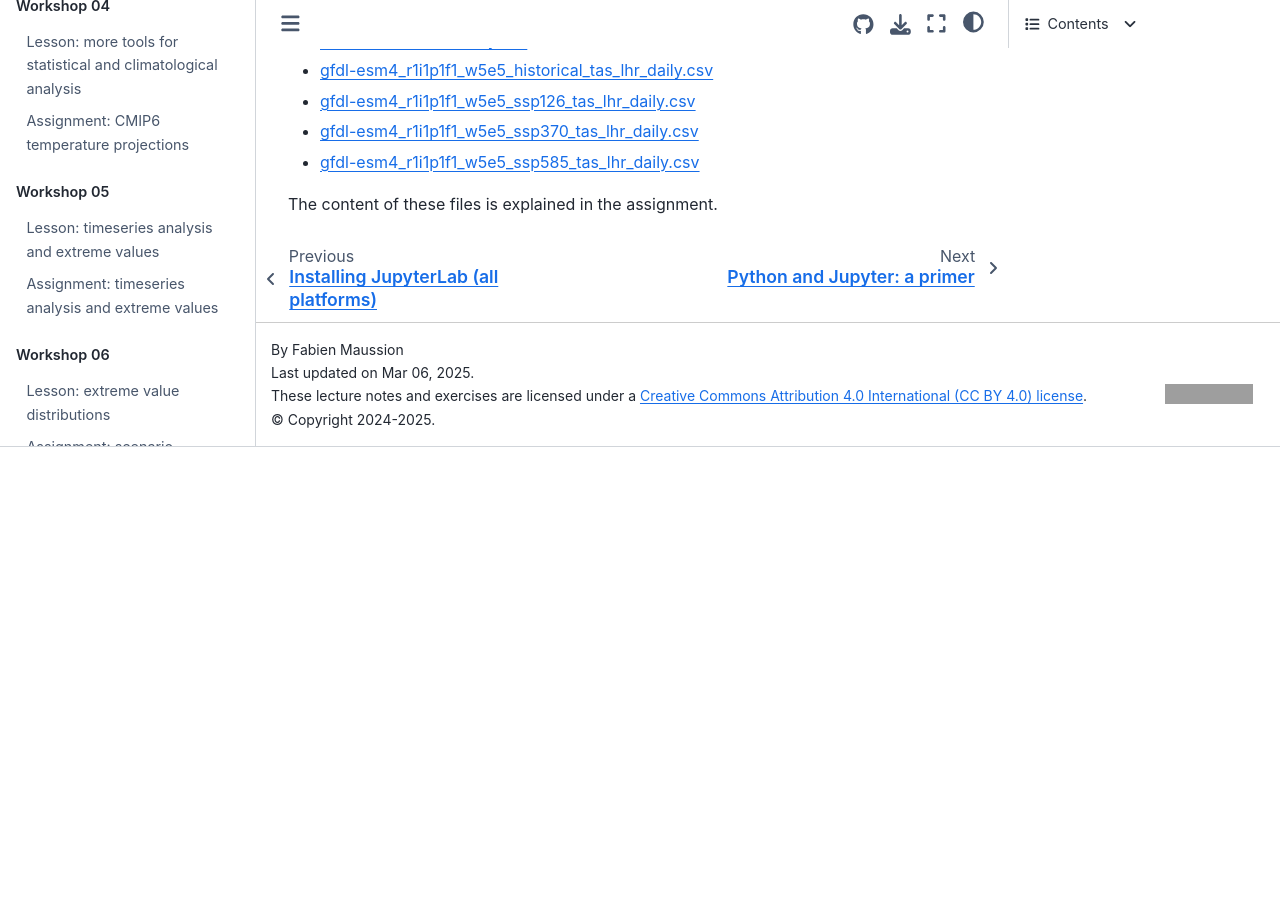
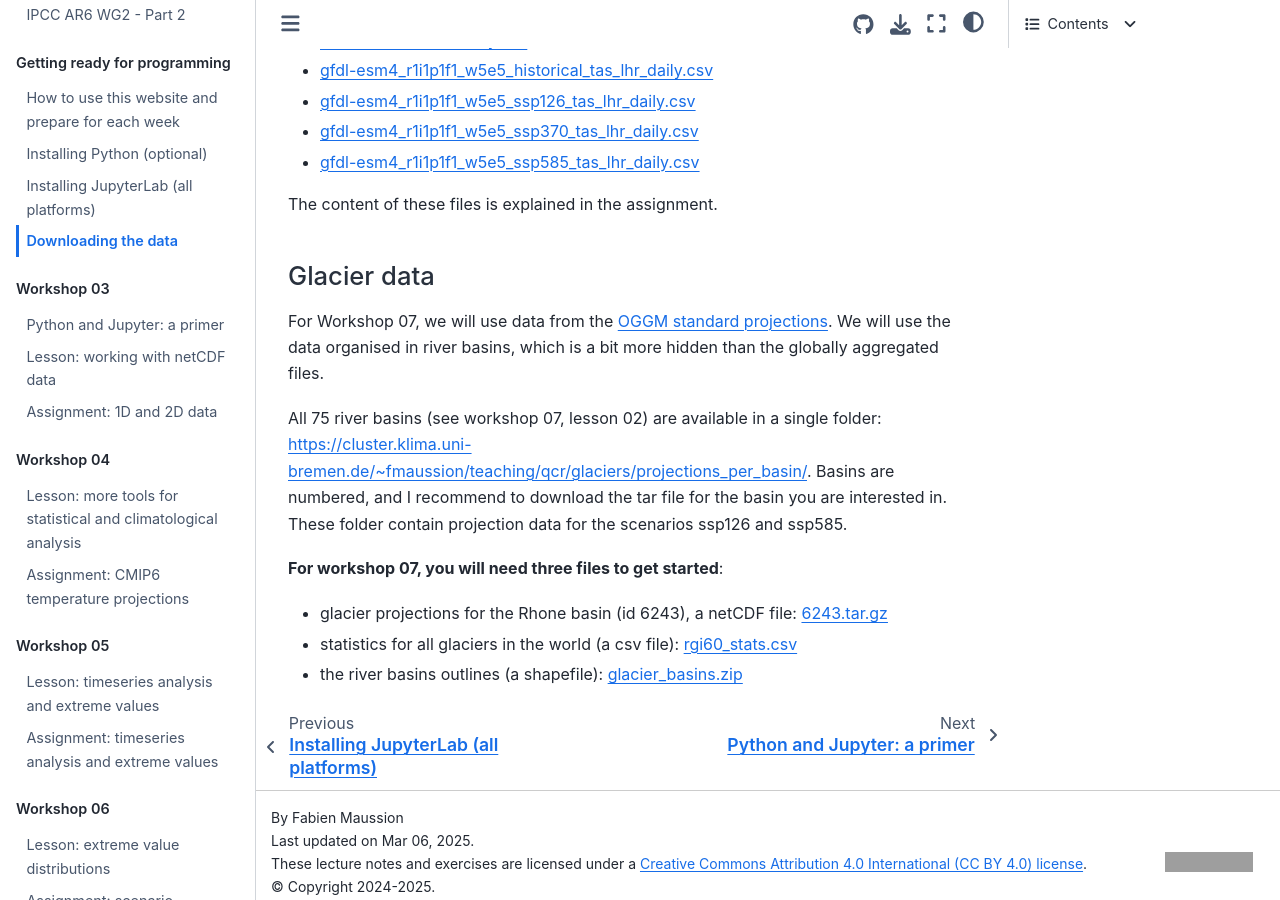
Before and after one commit to fmaussion/climate_risks_2024, a Jupyter Book: the page built from book/ready/03-download.md, in a window 1280 px wide and 900 px high, scrolled down 4110 px. Built offline with Jupyter Book 1.0.4 settings and Sphinx 7.4.7 and the Sphinx Book theme 1.1.4, drawn with Linux system fonts in a browser that asks for light colours; before the commit the page ends 4557 px from its top, so only the background shows below that; grey boxes are pictures that could not be loaded.

Commit message:
initial ws07

```diff
--- a/book/_toc.yml
+++ b/book/_toc.yml
@@ -35,3 +35,7 @@
     chapters:
     - file: ws06/01-lesson-gev
     - file: ws06/02-assignment-gev
+  - caption: Workshop 07
+    chapters:
+    - file: ws07/01-lesson-glaciers
+    - file: ws07/02-lesson-basins
--- a/book/ready/03-download.md
+++ b/book/ready/03-download.md
@@ -111,3 +111,15 @@
 - [gfdl-esm4_r1i1p1f1_w5e5_ssp585_tas_lhr_daily.csv](https://cluster.klima.uni-bremen.de/~fmaussion/teaching/qcr/ISIMIP/timeseries/lhr/csv/tas/gfdl-esm4_r1i1p1f1_w5e5_ssp585_tas_lhr_daily.csv)
 
 The content of these files is explained in the assignment.
+
+## Glacier data
+
+For Workshop 07, we will use data from the [OGGM standard projections](https://github.com/OGGM/oggm-standard-projections-csv-files). We will use the data organised in river basins, which is a bit more hidden than the globally aggregated files.
+
+All 75 river basins (see workshop 07, lesson 02) are available in a single folder: [https://cluster.klima.uni-bremen.de/~fmaussion/teaching/qcr/glaciers/projections_per_basin/](https://cluster.klima.uni-bremen.de/~fmaussion/teaching/qcr/glaciers/projections_per_basin/). Basins are numbered, and I recommend to download the tar file for the basin you are interested in. These folder contain projection data for the scenarios ssp126 and ssp585.
+
+**For workshop 07, you will need three files to get started**:
+
+- glacier projections for the Rhone basin (id 6243), a netCDF file: [6243.tar.gz](https://cluster.klima.uni-bremen.de/~fmaussion/teaching/qcr/glaciers/projections_per_basin/6243.tar.gz)
+- statistics for all glaciers in the world (a csv file): [rgi60_stats.csv](https://cluster.klima.uni-bremen.de/~fmaussion/teaching/qcr/glaciers/rgi60_stats.csv)
+- the river basins outlines (a shapefile): [glacier_basins.zip](https://cluster.klima.uni-bremen.de/~fmaussion/teaching/qcr/glaciers/glacier_basins.zip)
```
Also changed, not shown: book/ready/02-install-jupyter.md (+7 -3 lines), book/ws06/01-lesson-gev.ipynb, book/ws07/01-lesson-glaciers.ipynb (added), book/ws07/02-lesson-basins.ipynb (added).
